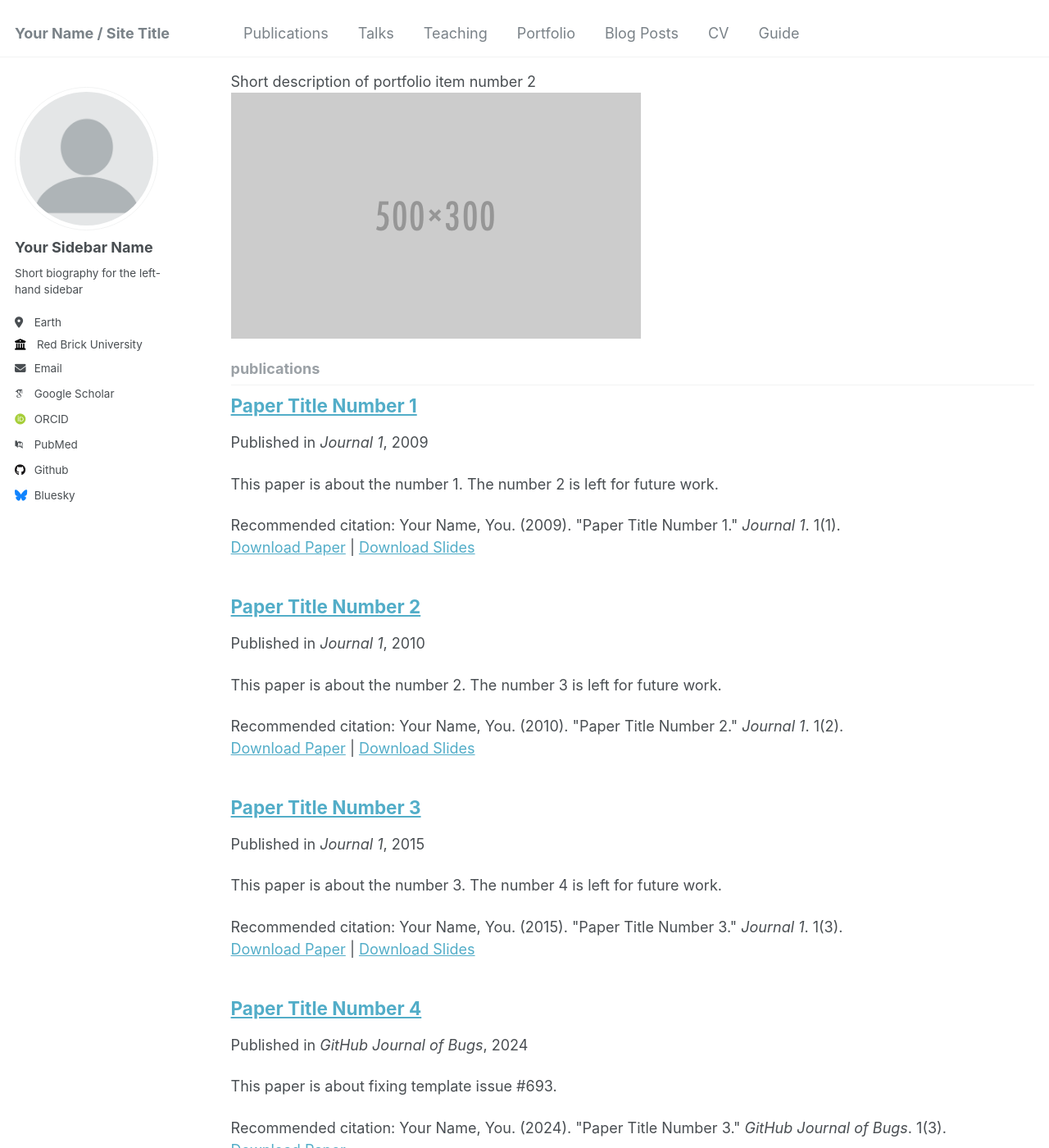
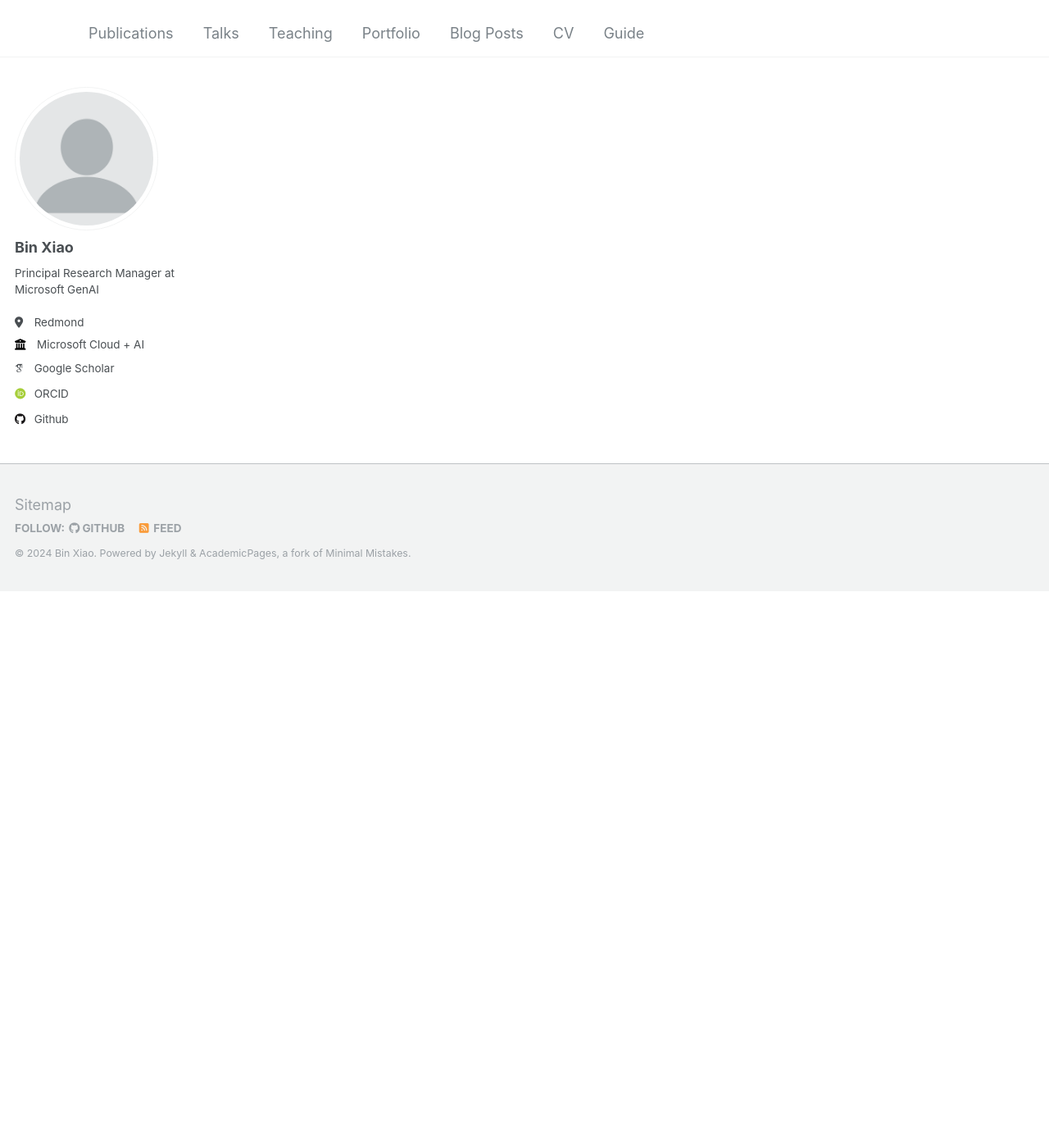
Before and after one commit to liyunsheng13/liyunsheng13.github.io, a Jekyll site: the page built from _pages/collection-archive.html, in a window 1280 px wide and 1400 px high, scrolled down 679 px. Shown: the whole window at 82% size. Built offline with Jekyll 4.4.1, drawn with Linux system fonts in a browser that asks for light colours; some web fonts are replaced; some of the changed text lies outside the part shown.

Commit message:
change config

```diff
--- a/_config.yml
+++ b/_config.yml
@@ -3,86 +3,17 @@
 # This config file is meant for settings that affect your entire site, values
 # which you are expected to set up once and rarely need to edit after that.
 # For technical reasons, this file is *NOT* reloaded automatically when you use
-# `jekyll serve -l -H localhost`. If you change this file, please restart the
-# server process.
-
-# Basic Site Settings
-locale                   : "en-US"
-title                    : "Your Name / Site Title"
-title_separator          : "-"
-name                     : &name "Your Name"
-description              : &description "personal description"
-url                      : https://academicpages.github.io # the base hostname & protocol for your site e.g. "https://mmistakes.github.io"
-baseurl                  : "" # the subpath of your site, e.g. "/blog"
-repository               : "academicpages/academicpages.github.io"
-
-# Site Author - The following control what appear as part of the author content on the side bar.
-#               If a field is blank the icon and link will not appear, otherwise it will be shown.
-#               Additional customization can be done by editing /_includes/author-profile.html
-author:
-  # Biographic information
-  avatar           : "profile.png"
-  name             : "Your Sidebar Name"
-  pronouns         : # example: "she/her"
-  bio              : "Short biography for the left-hand sidebar"
-  location         : "Earth"
-  employer         : "Red Brick University"
-  uri              : # URL
-  email            : "none@example.org"
-
-  # Academic websites
-  arxiv            : # URL - Update with the correct link to your profile
-  googlescholar    : "https://scholar.google.com/citations?user=PS_CX0AAAAAJ"
-  impactstory      : # URL
-  orcid            : "http://orcid.org/yourorcidurl"
-  semantic         : # URL
-  pubmed           : "https://www.ncbi.nlm.nih.gov/pubmed/?term=john+snow"
-  researchgate     : # URL
-
-  # Repositories and software development
-  bitbucket        : # Username - Update with your username on the site
-  codepen          : # Username
-  dribbble         : # Username
-  github           : "academicpages"
-  kaggle           : # Username
-  stackoverflow    : # User number or user number and name (i.e., use "1" or "1/jeff-atwood")
-
-  # Social media
-  bluesky          : "bsky.app" # Replace this with you Bluesky username
-  facebook         : # Username
-  flickr           : # Username
-  foursquare       : # Username
-  goodreads        : # Username
-  google_plus      : # Username
-  keybase          : # Username
-  instagram        : # Username
-  lastfm           : # Username
-  linkedin         : # Username
-  mastodon         : # URL
-  medium           : # URL
-  pinterest        : # Username
-  soundcloud       : # Username
-  steam            : # Username
-  telegram         : # URL
-  tumblr           : # Username
-  twitter          : # Username for X / Twitter
-  vine             : # Username
-  weibo            : # Username
-  wikipedia        : # Username
-  xing             : # Username
-  youtube          : # Username
-  zhihu            : # URL
-
-# Publication Category - The following the list of publication categories and their headings
-publication_category:
-  books:
-    title: 'Books'
-  manuscripts:
-    title: 'Journal Articles'
-  conferences:
-    title: 'Conference Papers'
+# `jekyll serve`. If you change this file, please restart the server process.
 
 # Site Settings
+locale                   : "en-US"
+title                    : ""
+title_separator          : ""
+name                     : &name "Bin Xiao"
+description              : &description "Principal Research Manager"
+url                      : https://leoxiaobin.github.io # the base hostname & protocol for your site e.g. "https://mmistakes.github.io"
+baseurl                  : "" # the subpath of your site, e.g. "/blog"
+repository               : "leoxiaobin/leoxiaobin.github.io"
 teaser                   :  # filename of teaser fallback teaser image placed in /images/, .e.g. "500x300.png"
 breadcrumbs              : false # true, false (default)
 words_per_minute         : 160
@@ -116,16 +47,13 @@ staticman:
       options:
         format           : "iso8601" # "iso8601" (default), "timestamp-seconds", "timestamp-milliseconds"
 atom_feed:
-  hide                   : false     # change to true to hide the RSS feed in the footer
   path                   : # blank (default) uses feed.xml
-
 
 # SEO Related
 google_site_verification :
 bing_site_verification   :
 alexa_site_verification  :
 yandex_site_verification :
-
 
 # Social Sharing
 twitter:
@@ -145,9 +73,48 @@ social:
 
 # Analytics
 analytics:
-  provider               :  "false" # false (default), "google", "google-universal", "google-analytics-4", "custom"
+  provider               :  "google-universal" # false (default), "google", "google-universal", "custom"
   google:
     tracking_id          :
+
+
+# Site Author
+author:
+  name             : "Bin Xiao"
+  avatar           : "profile.png"
+  bio              : "Principal Research Manager at Microsoft GenAI"
+  location         : "Redmond"
+  employer         : Microsoft Cloud + AI
+  pubmed           : # "https://www.ncbi.nlm.nih.gov/pubmed/?term=john+snow"
+  googlescholar    : "https://scholar.google.com/citations?user=t5HZdzoAAAAJ&hl=en"
+  email            :
+  researchgate     :  # example: "https://www.researchgate.net/profile/yourprofile"
+  uri              :
+  bitbucket        :
+  codepen          :
+  dribbble         :
+  flickr           :
+  facebook         :
+  foursquare       :
+  github           : "leoxiaobin"
+  google_plus      :
+  keybase          :
+  instagram        :
+  impactstory      : #"https://profiles.impactstory.org/u/xxxx-xxxx-xxxx-xxxx"
+  lastfm           :
+  linkedin         :
+  orcid            : "https://orcid.org/0000-0001-6477-5911"
+  pinterest        :
+  soundcloud       :
+  stackoverflow    : # http://stackoverflow.com/users/123456/username
+  steam            :
+  tumblr           :
+  twitter          : # "replacethistwitterhandle"
+  vine             :
+  weibo            :
+  xing             :
+  youtube          :
+  wikipedia        :
 
 
 # Reading Files
@@ -160,24 +127,23 @@ exclude:
   - "*.sublime-workspace"
   - .asset-cache
   - .bundle
-  - .github
   - .jekyll-assets-cache
   - .sass-cache
+  - CHANGELOG
+  - Capfile
+  - Gemfile
+  - Gruntfile.js
+  - LICENSE
+  - README
+  - Rakefile
   - assets/js/_main.js
   - assets/js/plugins
   - assets/js/vendor
-  - CHANGELOG
-  - Capfile
   - config
-  - Gemfile
-  - Gruntfile.js
   - gulpfile.js
-  - LICENSE
   - log
   - node_modules
-  - package.json*
-  - Rakefile
-  - README
+  - package.json
   - tmp
   - vendor
 keep_files:
@@ -207,23 +173,23 @@ kramdown:
   enable_coderay: false
 
 
-# These settings control the types of collections used by the template
+# Collections
 collections:
   teaching:
-    output: true
+    output: false
     permalink: /:collection/:path/
   publications:
-    output: true
+    output: false
     permalink: /:collection/:path/
   portfolio:
-    output: true
+    output: false
     permalink: /:collection/:path/
   talks:
-    output: true
+    output: false
     permalink: /:collection/:path/
 
 
-# These settings control how pages and collections are included in the site
+# Defaults
 defaults:
   # _posts
   - scope:
@@ -278,7 +244,6 @@ defaults:
       layout: talk
       author_profile: true
       share: true
-
 
 # Sass/SCSS
 sass:
```
